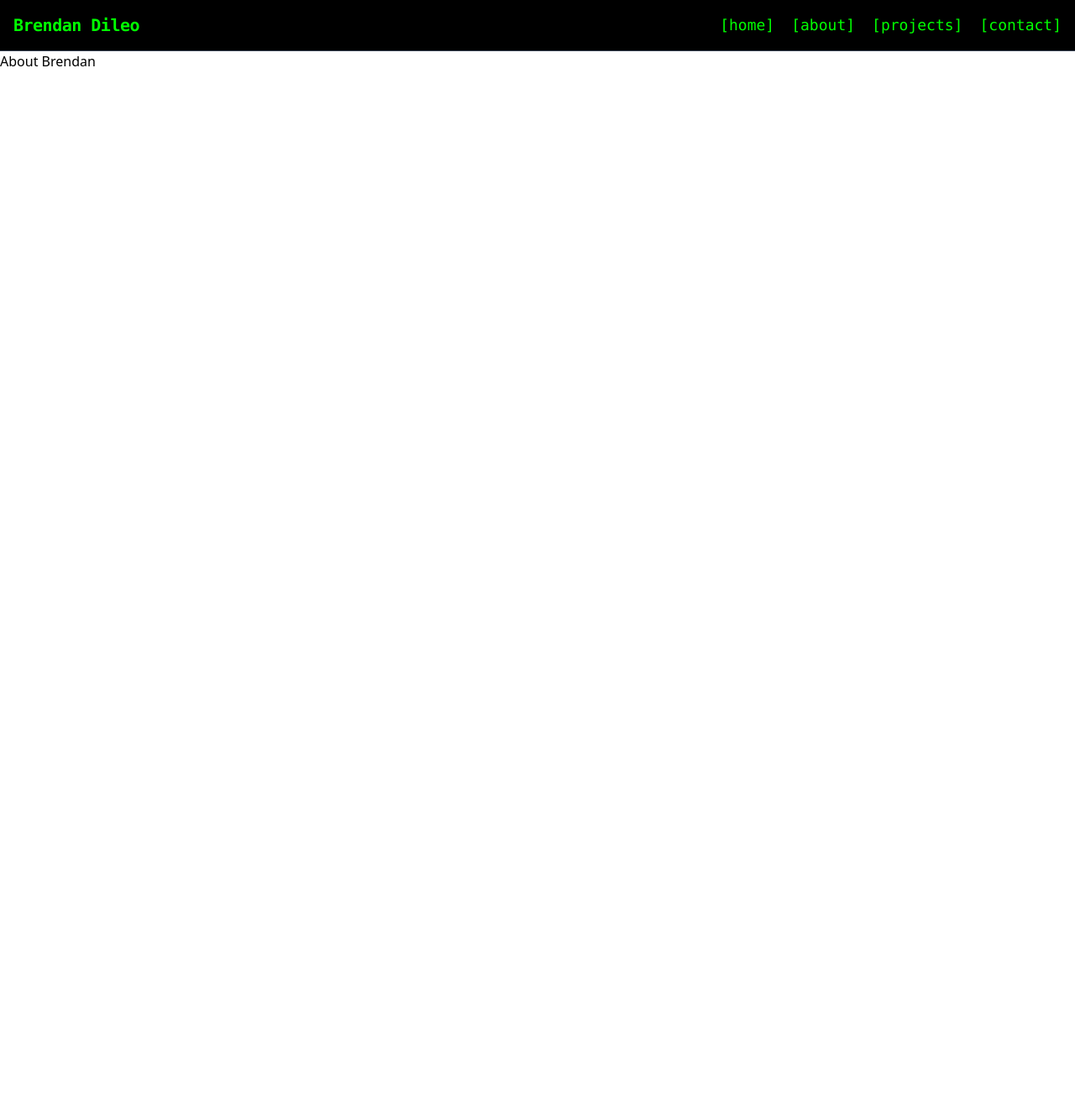
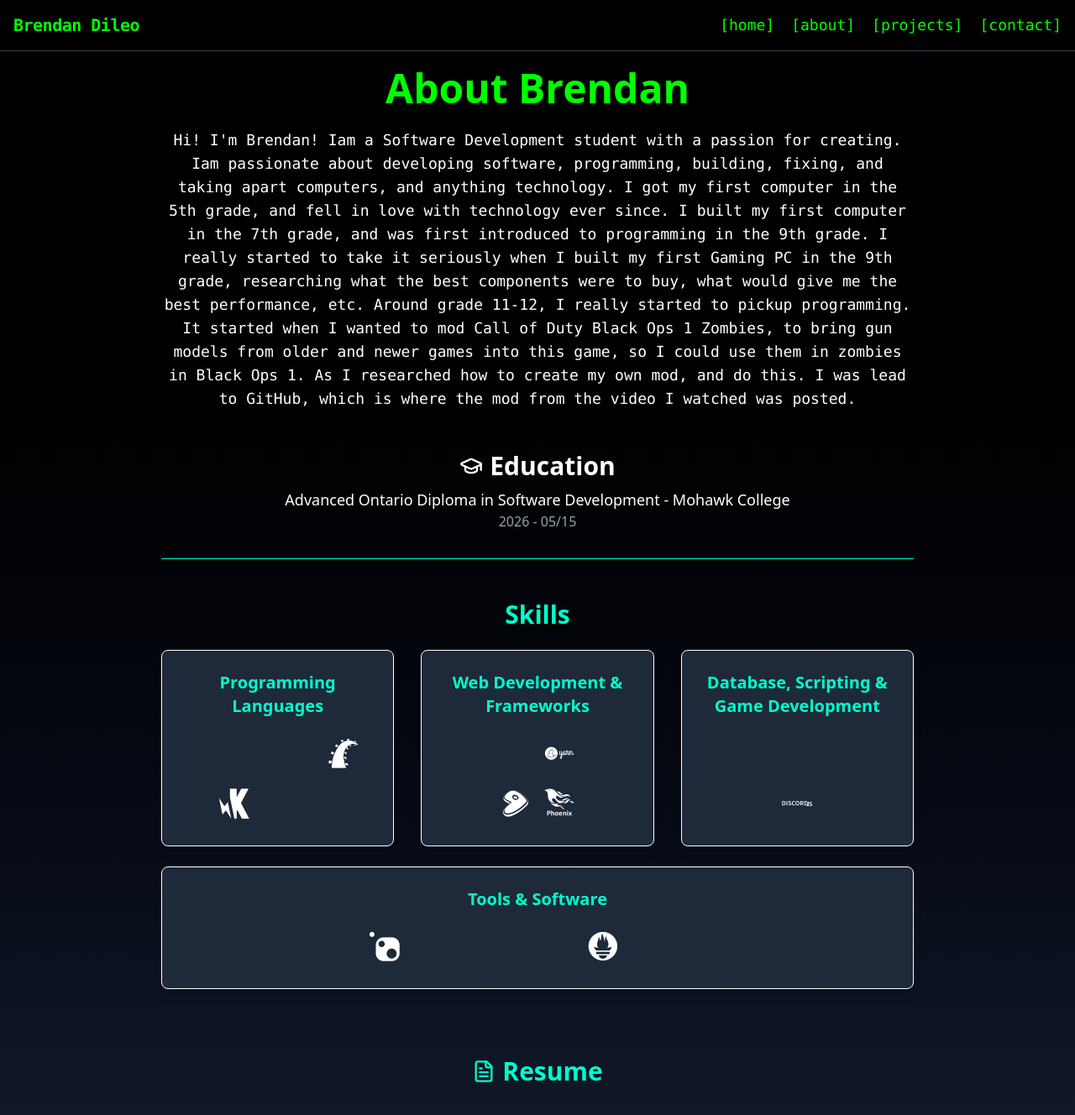
Before and after one commit to brendanddev/brendans-website, a React (Vite) app: page /about in a window 1280 px wide. Shown: the top 1328 px of the page at 84% size. Before the commit the page ends 800 px from the top, so only its background shows below. Built offline with nearby package versions, Linux system fonts and the light colour scheme.

Commit message:
Commit #35 - Changing About Page Styles

```diff
--- a/src/pages/About.jsx
+++ b/src/pages/About.jsx
@@ -1,13 +1,117 @@
 // About.jsx
 // Brendan Dileo
 
-import { Canvas } from '@react-three/fiber';
-import { OrbitControls, Stars } from '@react-three/drei';
-import { useFrame } from '@react-three/fiber';
+import { GraduationCap, FileText } from "lucide-react";
 
 const About = () => {
   return (
-    <h1>About Brendan</h1>
+    <div className="relative w-full min-h-screen flex flex-col items-center bg-gradient-to-b from-black to-gray-900 text-white">
+      <div className="relative z-10 w-full max-w-4xl text-center">
+        <h1 className="text-5xl font-bold text-[#00ff00] mt-5 mb-6">About Brendan</h1>
+
+        {/* Summary */}
+        <section className="w-full mb-12">
+          <p className="text-lg font-mono mt-2">
+            Hi! I'm Brendan!
+            Iam a Software Development student with a passion for creating.
+            Iam passionate about developing software, programming, building, fixing, and taking apart computers, and anything technology.
+
+            I got my first computer in the 5th grade, and fell in love with technology ever since.
+            I built my first computer in the 7th grade, and was first introduced to programming in the 9th grade.
+
+            I really started to take it seriously when I built my first Gaming PC in the 9th grade,
+            researching what the best components were to buy, what would give me the best performance, etc.
+
+            Around grade 11-12, I really started to pickup programming.
+            It started when I wanted to mod Call of Duty Black Ops 1 Zombies, to bring gun models from
+            older and newer games into this game, so I could use them in zombies in Black Ops 1.
+            As I researched how to create my own mod, and do this. I was lead to GitHub, which is where
+            the mod from the video I watched was posted.
+          </p>
+        </section>
+
+        {/* Education */}
+        <section className="w-full mb-12 border-b border-[#00ffcc] pb-8">
+          <h2 className="text-3xl font-semibold flex items-center justify-center gap-2">
+            <GraduationCap size={28} /> Education
+          </h2>
+          <p className="text-lg mt-2">
+            Advanced Ontario Diploma in Software Development - Mohawk College
+          </p>
+          <p className="text-gray-400">2026 - 05/15</p>
+        </section>
+
+        {/* Skills */}
+        <section className="w-full mb-12 pb-8">
+          <h2 className="text-3xl font-semibold text-[#00ffcc]">Skills</h2>
+          <div className="mt-6 grid grid-cols-1 sm:grid-cols-2 lg:grid-cols-3 gap-8">
+
+            <div className="text-center p-6 border rounded-lg shadow-lg bg-gray-800">
+              <h3 className="text-xl font-semibold text-[#00ffcc]">Programming Languages</h3>
+              <br />
+              <div className="flex justify-center flex-wrap gap-4">
+                <i className="devicon-java-plain text-4xl mb-2" />
+                <i className="devicon-python-plain text-4xl mb-2" />
+                <i className="devicon-javascript-plain text-4xl mb-2" />
+                <i className="devicon-csharp-plain text-4xl mb-2" />
+                <i className="devicon-dot-net-plain text-4xl mb-2" />
+                <i className="devicon-php-plain text-4xl mb-2" />
+                <i className="devicon-swift-plain text-4xl mb-2" />
+              </div>
+            </div>
+
+            <div className="text-center p-6 border rounded-lg shadow-lg bg-gray-800">
+              <h3 className="text-xl font-semibold text-[#00ffcc]">Web Development & Frameworks</h3>
+              <br />
+              <div className="flex justify-center flex-wrap gap-4">
+                <i className="devicon-react-original text-4xl mb-2" />
+                <i className="devicon-nodejs-plain-wordmark text-4xl mb-2" />
+                <i className="devicon-bootstrap-plain text-4xl mb-2" />
+                <i className="devicon-tailwindcss-original text-4xl mb-2" />
+                <i className="devicon-html5-plain text-4xl mb-2" />
+                <i className="devicon-css3-plain text-4xl mb-2" />
+              </div>
+            </div>
+
+            <div className="text-center p-6 border rounded-lg shadow-lg bg-gray-800">
+              <h3 className="text-xl font-semibold text-[#00ffcc]">Database, Scripting & Game Development</h3>
+              <br />
+              <div className="flex justify-center flex-wrap gap-4">
+                <i className="devicon-microsoftsqlserver-plain text-4xl mb-2" />
+                <i className="devicon-mysql-plain text-4xl mb-2" />
+                <i className="devicon-bash-plain text-4xl mb-2" />
+                <i className="devicon-unity-plain text-4xl mb-2" />
+                <i className="devicon-godot-plain text-4xl mb-2" />
+              </div>
+            </div>
+          </div>
+
+          <div className="mt-6 grid grid-cols-1 sm:grid-cols-2 lg:grid-cols-3 gap-8">
+            <div className="col-span-3 text-center p-6 border rounded-lg shadow-lg bg-gray-800">
+              <h3 className="text-xl font-semibold text-[#00ffcc]">Tools & Software</h3>
+              <br />
+              <div className="flex justify-center flex-wrap gap-4">
+                <i className="devicon-git-plain text-4xl mb-2" />
+                <i className="devicon-vscode-plain text-4xl mb-2" />
+                <i className="devicon-pycharm-plain text-4xl mb-2" />
+                <i className="devicon-json-plain text-4xl mb-2" />
+                <i className="devicon-intellij-plain text-4xl mb-2" />
+                <i className="devicon-gimp-plain text-4xl mb-2" />
+                <i className="devicon-xcode-plain text-4xl mb-2" />
+                <i className="devicon-linux-plain text-4xl mb-2" />
+              </div>
+            </div>
+          </div>
+        </section>
+
+        {/* Resume ... Need to add download link?*/}
+        <section className="w-full mb-12">
+          <h2 className="text-3xl font-semibold text-[#00ffcc] flex items-center justify-center gap-2">
+            <FileText size={28} /> Resume
+          </h2>
+        </section>
+      </div>
+    </div>
   );
 };
 
```
